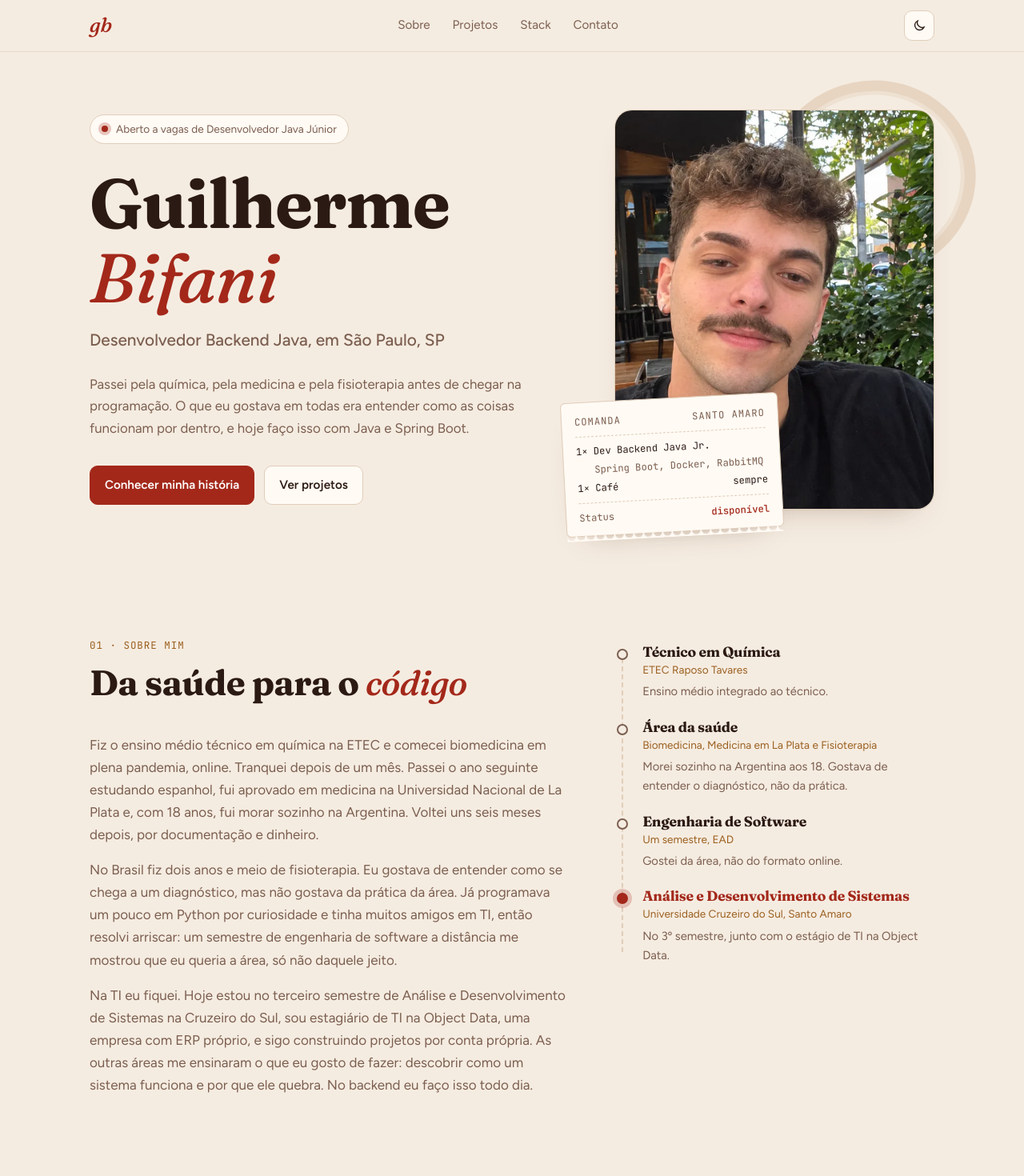
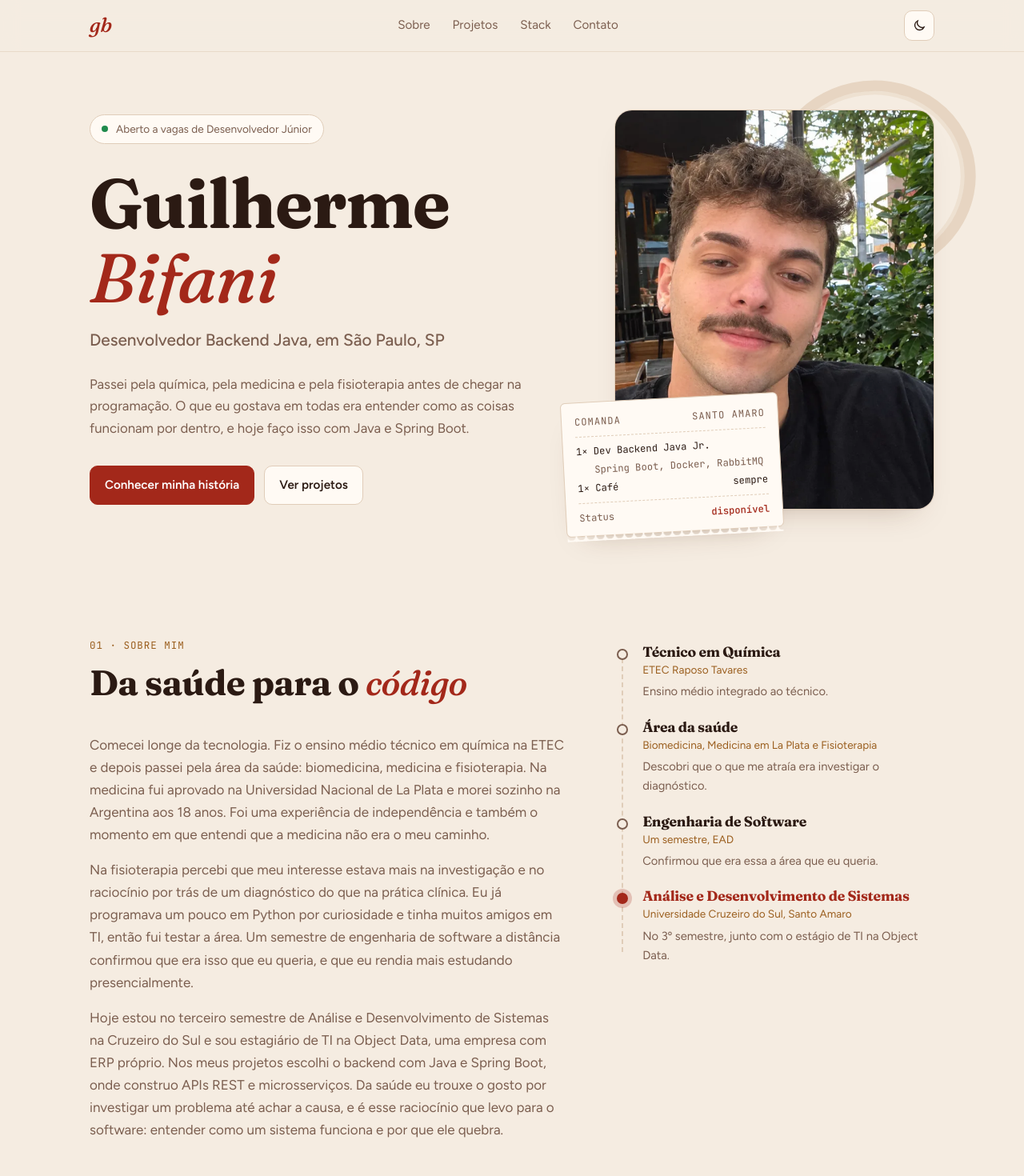
Before and after one commit to Bifaniii/portfolio-web, an Angular app: page / in a window 1280 px wide. Shown: the top 1470 px of the page at 80% size. Built offline with nearby package versions, Linux system fonts and the light colour scheme.

Commit message:
content: narrativa profissional no Sobre mim e selo verde de disponibilidade
- Texto da trajetória foca no que cada etapa ensinou e termina em Java e Spring Boot
- Menos detalhe sobre a Argentina; sem 'em plena pandemia'
- Selo 'Aberto a vagas de Desenvolvedor Júnior' com ponto verde pulsante

```diff
--- a/src/app/data/portfolio.data.ts
+++ b/src/app/data/portfolio.data.ts
@@ -36,7 +36,7 @@ export const PROFILE = {
   name: 'Guilherme Bifani',
   role: 'Desenvolvedor Backend Java',
   location: 'São Paulo, SP',
-  status: 'Aberto a vagas de Desenvolvedor Java Júnior',
+  status: 'Aberto a vagas de Desenvolvedor Júnior',
   email: 'gbifani.tech@gmail.com',
   github: 'https://github.com/Bifaniii',
   linkedin: 'https://www.linkedin.com/in/guilhermebifani/',
@@ -138,9 +138,9 @@ export const PATH: PathStop[] = [
   {
     title: 'Área da saúde',
     place: 'Biomedicina, Medicina em La Plata e Fisioterapia',
-    note: 'Morei sozinho na Argentina aos 18. Gostava de entender o diagnóstico, não da prática.',
+    note: 'Descobri que o que me atraía era investigar o diagnóstico.',
   },
-  { title: 'Engenharia de Software', place: 'Um semestre, EAD', note: 'Gostei da área, não do formato online.' },
+  { title: 'Engenharia de Software', place: 'Um semestre, EAD', note: 'Confirmou que era essa a área que eu queria.' },
   {
     title: 'Análise e Desenvolvimento de Sistemas',
     place: 'Universidade Cruzeiro do Sul, Santo Amaro',
--- a/src/app/sections/about/about.html
+++ b/src/app/sections/about/about.html
@@ -4,21 +4,22 @@
       <span class="eyebrow">01 · sobre mim</span>
       <h2 class="section-title">Da saúde para o <em>código</em></h2>
       <p>
-        Fiz o ensino médio técnico em química na ETEC e comecei biomedicina em plena pandemia, online. Tranquei depois
-        de um mês. Passei o ano seguinte estudando espanhol, fui aprovado em medicina na Universidad Nacional de La Plata
-        e, com 18 anos, fui morar sozinho na Argentina. Voltei uns seis meses depois, por documentação e dinheiro.
+        Comecei longe da tecnologia. Fiz o ensino médio técnico em química na ETEC e depois passei pela área da saúde:
+        biomedicina, medicina e fisioterapia. Na medicina fui aprovado na Universidad Nacional de La Plata e morei
+        sozinho na Argentina aos 18 anos. Foi uma experiência de independência e também o momento em que entendi que a
+        medicina não era o meu caminho.
       </p>
       <p>
-        No Brasil fiz dois anos e meio de fisioterapia. Eu gostava de entender como se chega a um diagnóstico, mas não
-        gostava da prática da área. Já programava um pouco em Python por curiosidade e tinha muitos amigos em TI, então
-        resolvi arriscar: um semestre de engenharia de software a distância me mostrou que eu queria a área, só não
-        daquele jeito.
+        Na fisioterapia percebi que meu interesse estava mais na investigação e no raciocínio por trás de um diagnóstico
+        do que na prática clínica. Eu já programava um pouco em Python por curiosidade e tinha muitos amigos em TI, então
+        fui testar a área. Um semestre de engenharia de software a distância confirmou que era isso que eu queria, e que
+        eu rendia mais estudando presencialmente.
       </p>
       <p>
-        Na TI eu fiquei. Hoje estou no terceiro semestre de Análise e Desenvolvimento de Sistemas na Cruzeiro do Sul,
-        sou estagiário de TI na Object Data, uma empresa com ERP próprio, e sigo construindo projetos por conta própria.
-        As outras áreas me ensinaram o que eu gosto de fazer: descobrir como um sistema funciona e por que ele quebra.
-        No backend eu faço isso todo dia.
+        Hoje estou no terceiro semestre de Análise e Desenvolvimento de Sistemas na Cruzeiro do Sul e sou estagiário de
+        TI na Object Data, uma empresa com ERP próprio. Nos meus projetos escolhi o backend com Java e Spring Boot, onde
+        construo APIs REST e microsserviços. Da saúde eu trouxe o gosto por investigar um problema até achar a causa, e
+        é esse raciocínio que levo para o software: entender como um sistema funciona e por que ele quebra.
       </p>
     </div>
 
--- a/src/app/sections/hero/hero.scss
+++ b/src/app/sections/hero/hero.scss
@@ -26,11 +26,24 @@
   margin-bottom: 28px;
 
   i {
+    flex: none;
     width: 8px;
     height: 8px;
     border-radius: 50%;
-    background: var(--accent);
-    box-shadow: 0 0 0 4px color-mix(in srgb, var(--accent) 25%, transparent);
+    background: var(--available);
+    box-shadow: 0 0 0 4px color-mix(in srgb, var(--available) 28%, transparent);
+    animation: pulso 2.4s ease-out infinite;
+  }
+}
+
+@keyframes pulso {
+  0% {
+    box-shadow: 0 0 0 0 color-mix(in srgb, var(--available) 55%, transparent);
+  }
+
+  70%,
+  100% {
+    box-shadow: 0 0 0 7px color-mix(in srgb, var(--available) 0%, transparent);
   }
 }
 
--- a/src/styles.scss
+++ b/src/styles.scss
@@ -10,6 +10,7 @@
   --accent-strong: #e26a55;
   --accent-ink: #1a0d09;
   --warm: #d9a15f;
+  --available: #4cc47a;
   --shadow: 0 1px 0 rgba(255, 235, 215, 0.03), 0 24px 44px -26px rgba(0, 0, 0, 0.7);
 
   --font-display: 'Fraunces', Georgia, serif;
@@ -33,6 +34,7 @@
   --accent-strong: #7e1d12;
   --accent-ink: #ffffff;
   --warm: #9b5f1f;
+  --available: #1f8a4c;
   --shadow: 0 1px 0 rgba(60, 30, 10, 0.03), 0 20px 38px -26px rgba(80, 40, 15, 0.35);
   color-scheme: light;
 }
```
